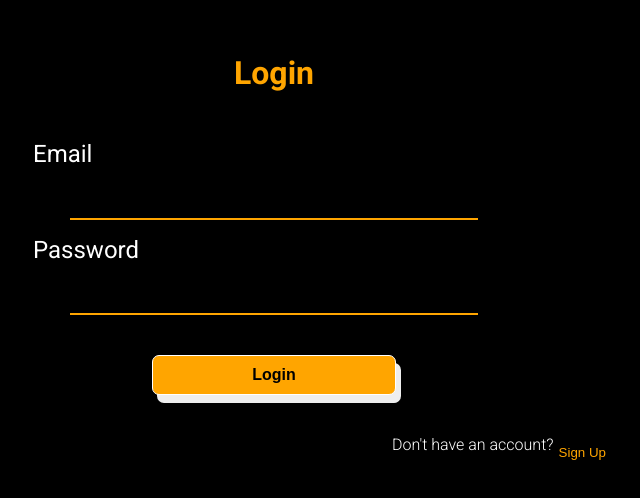
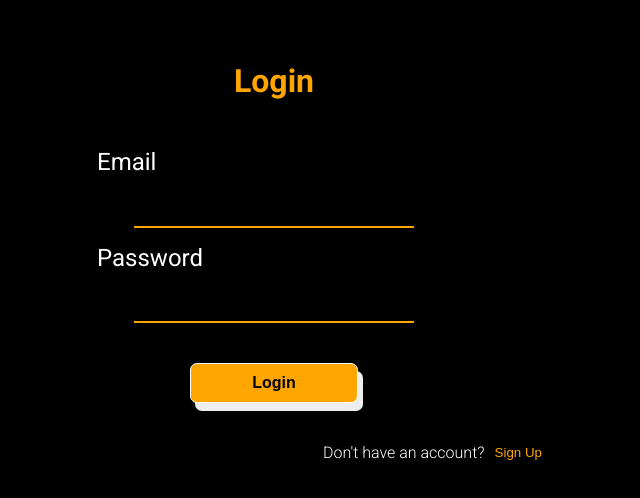
Before and after one commit to singh-aayush/YouTube---Clone, a React (Vite) app in the folder frontend/: page /login in a window 1280 px wide. Shown: the part 154-652 px from the top of the page, without its empty margins (366-1006 px from the left). Built offline with nearby package versions, Linux system fonts and the light colour scheme.

Commit message:
bug fixing

```diff
--- a/frontend/src/App.css
+++ b/frontend/src/App.css
@@ -204,10 +204,15 @@
           border: none;
           cursor: pointer;
           padding: 0;
+          margin-left: 5px;
         }
 
         .toggleButton:hover {
           text-decoration: underline;
+        }
+
+        .text-center{
+          width: 100%;
         }
 
         /* Responsive adjustments */
@@ -677,6 +682,10 @@ a{
     padding: 0;
 }
 
+.signUpButtonInLoginPage p{
+  margin: 0px;;
+}
+
 .signUpButtonInLoginPage button:hover {
           text-decoration: underline;
         }
@@ -715,7 +724,7 @@ a{
 }
 
 .loginContainer {
-  width: 60%;
+  width: 50%;
   /* height: 30rem; */
   padding: 20px;
   display: flex;
```
